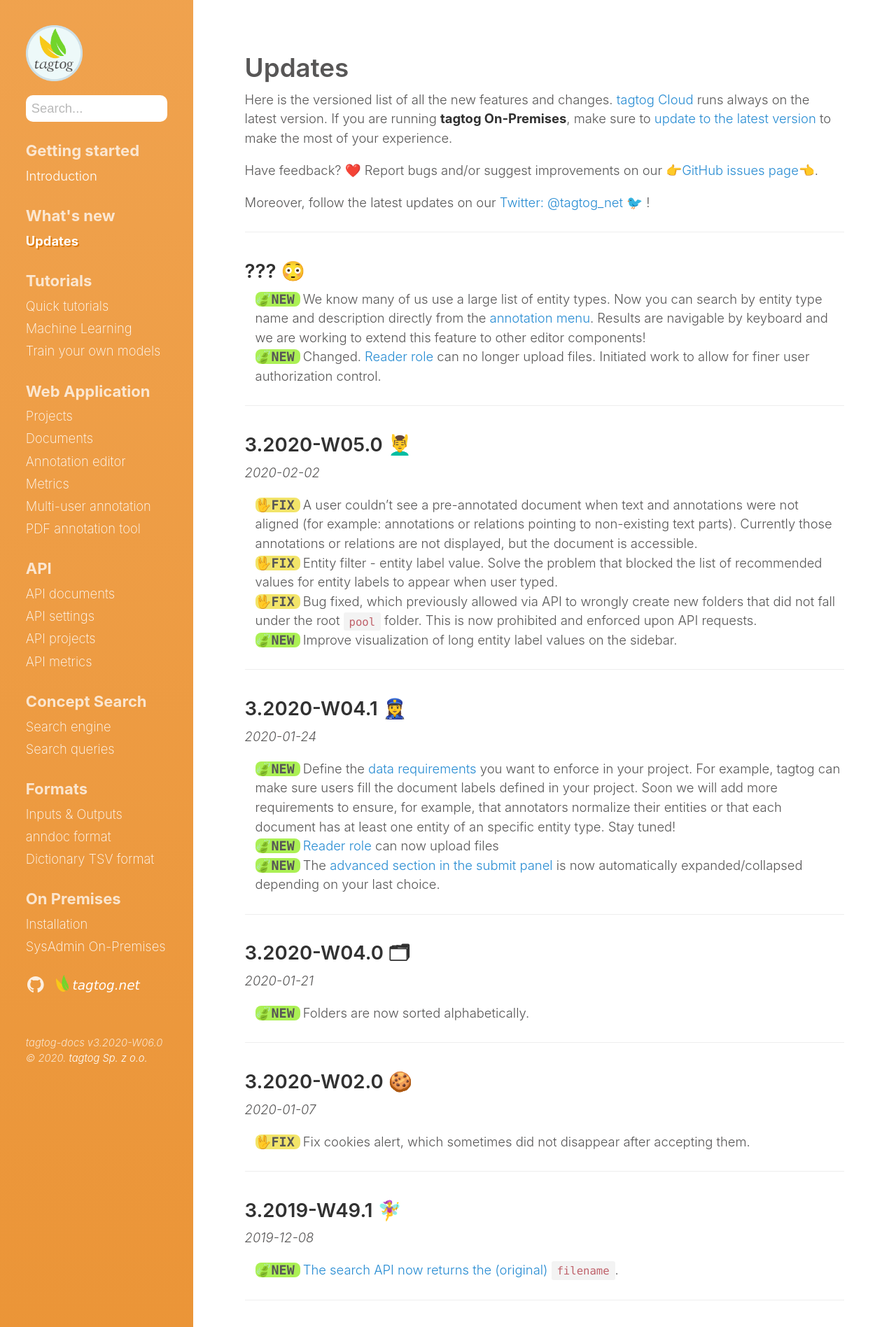
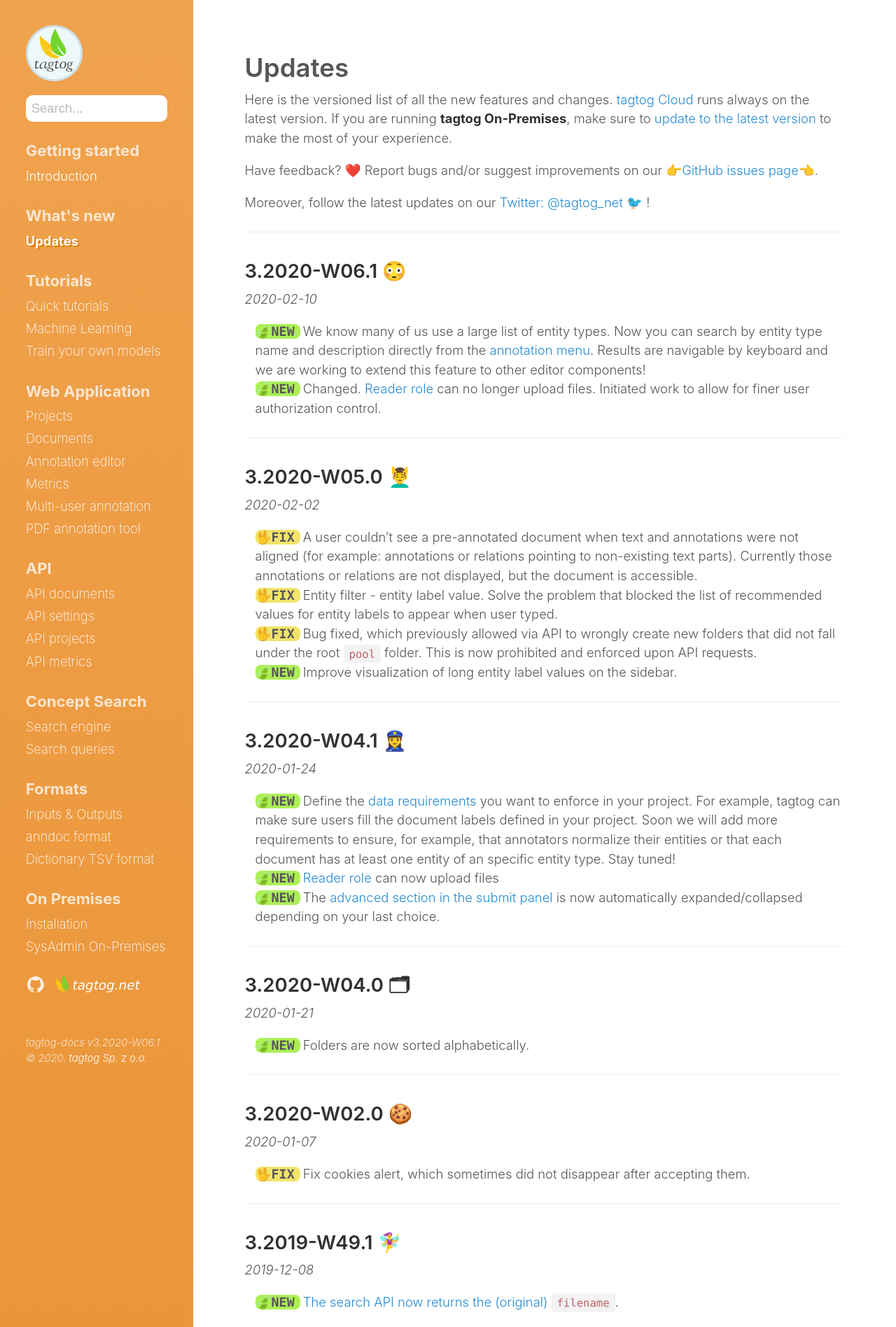
Before and after one commit to tagtogorg/tagtog-doc, a Jekyll site: the page built from updates.md, in a window 1280 px wide. Shown: the top 1896 px of the page at 70% size. Built offline with Jekyll 4.4.1, drawn with Linux system fonts in a browser that asks for light colours; nearby versions of some CDN libraries; emoji names are drawn with the system emoji font.

Commit message:
Bump version: 3.2020-W06.1 😳

```diff
--- a/_config.yml
+++ b/_config.yml
@@ -71,7 +71,7 @@ plugins:
   - jemoji
 
 # Custom vars
-version: 3.2020-W06.0
+version: 3.2020-W06.1
 sidebar_home_link: true
 search_page: false
 # sidebar_blog_link:  '/blog'   # By default, your home page is your blog
--- a/updates.md
+++ b/updates.md
@@ -15,7 +15,8 @@ Moreover, follow the latest updates on our [Twitter: @tagtog_net 🐦](https://t
 
 ---
 
-## ??? 😳
+## 3.2020-W06.1 😳
+_2020-02-10_
 
 <ul class="updates">
   <li class="new"><span markdown="1">We know many of us use a large list of entity types. Now you can search by entity type name and description directly from the [annotation menu](webeditor.html#annotation-menu). Results are navigable by keyboard and we are working to extend this feature to other editor components!</span></li>
```
Also changed, not shown: 1 other file.
